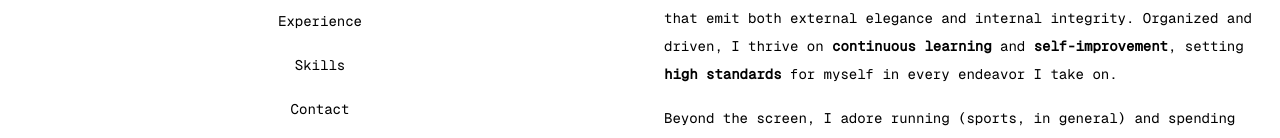
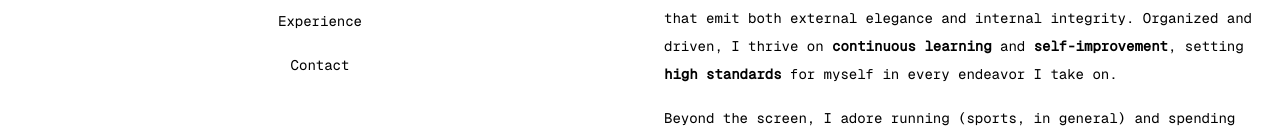
Before and after one commit to standimitrovv/portfolio-23, a React (Vite) app: page / in a window 1280 px wide. Shown: the part 332-470 px from the top of the page. Built offline with nearby package versions, Linux system fonts and the light colour scheme; no server answers.

Commit message:
refactor: remove the skills section

```diff
--- a/src/features/navbar/Navbar.tsx
+++ b/src/features/navbar/Navbar.tsx
@@ -49,10 +49,6 @@ const sections: Section[] = [
     href: 'experience',
   },
   {
-    name: 'Skills',
-    href: 'skills',
-  },
-  {
     name: 'Contact',
     href: 'contact',
   },
--- a/src/features/navbar/Sections.ts
+++ b/src/features/navbar/Sections.ts
@@ -1 +1 @@
-export type Sections = 'About' | 'Experience' | 'Skills' | 'Contact';
+export type Sections = 'About' | 'Experience' | 'Contact';
```
